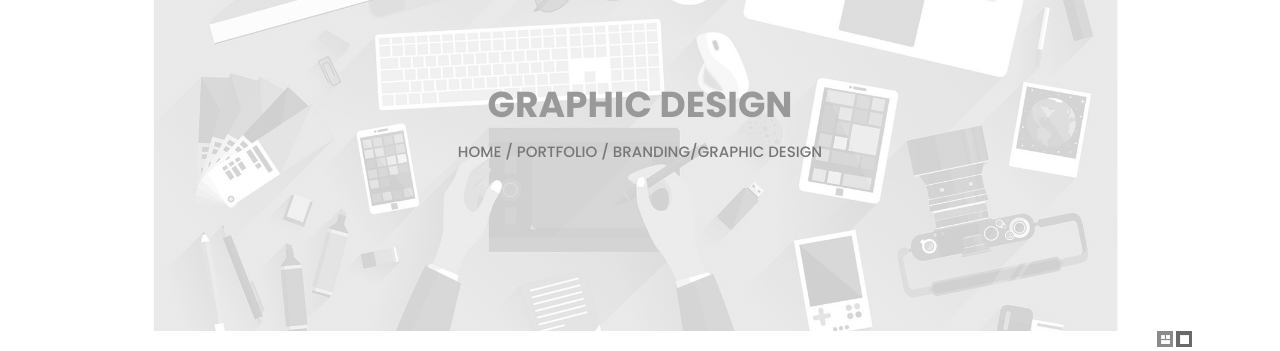
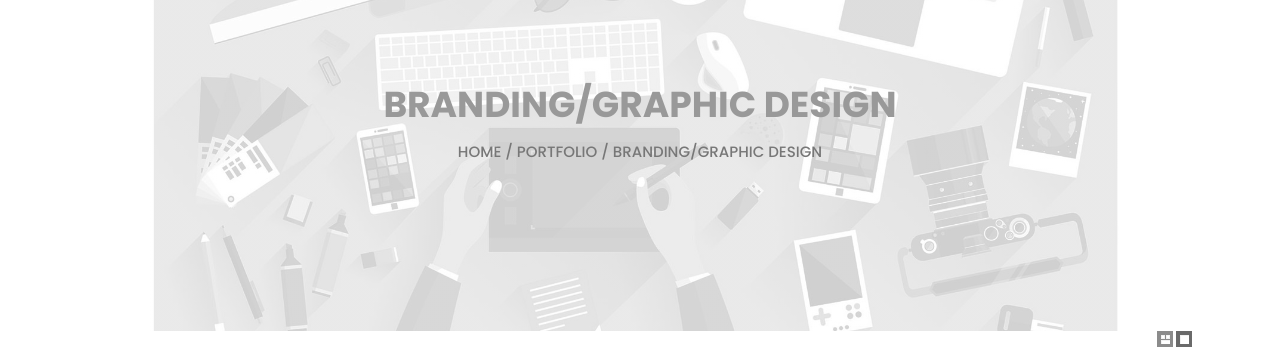
Before and after one commit to shamiliq/arshamil.github.io, a website: page graphic.html in a window 1280 px wide. Shown: the part 70-421 px from the top of the page. Drawn offline with nearby package versions, Linux system fonts and the light colour scheme.

Commit message:
commit 12

```diff
--- a/graphic.html
+++ b/graphic.html
@@ -93,7 +93,7 @@
 
 
          <div class="top-bar">
-        <h1>GRAPHIC DESIGN</h1>
+        <h1>BRANDING/GRAPHIC DESIGN</h1>
         <p><a href="index.html">Home </a> / <a href="portfolio.html"> Portfolio</a> / Branding/Graphic Design</p>
     </div>
 
```
